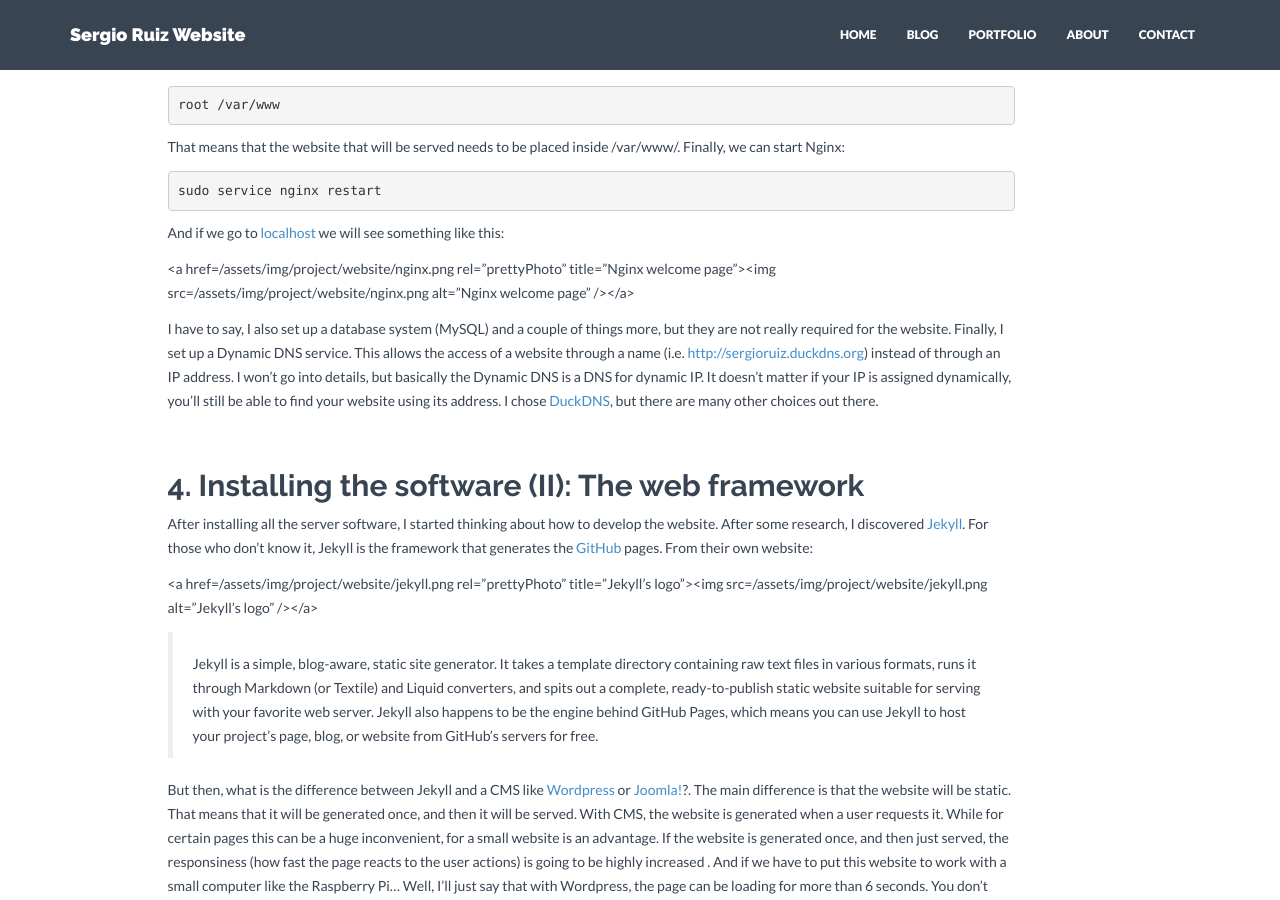
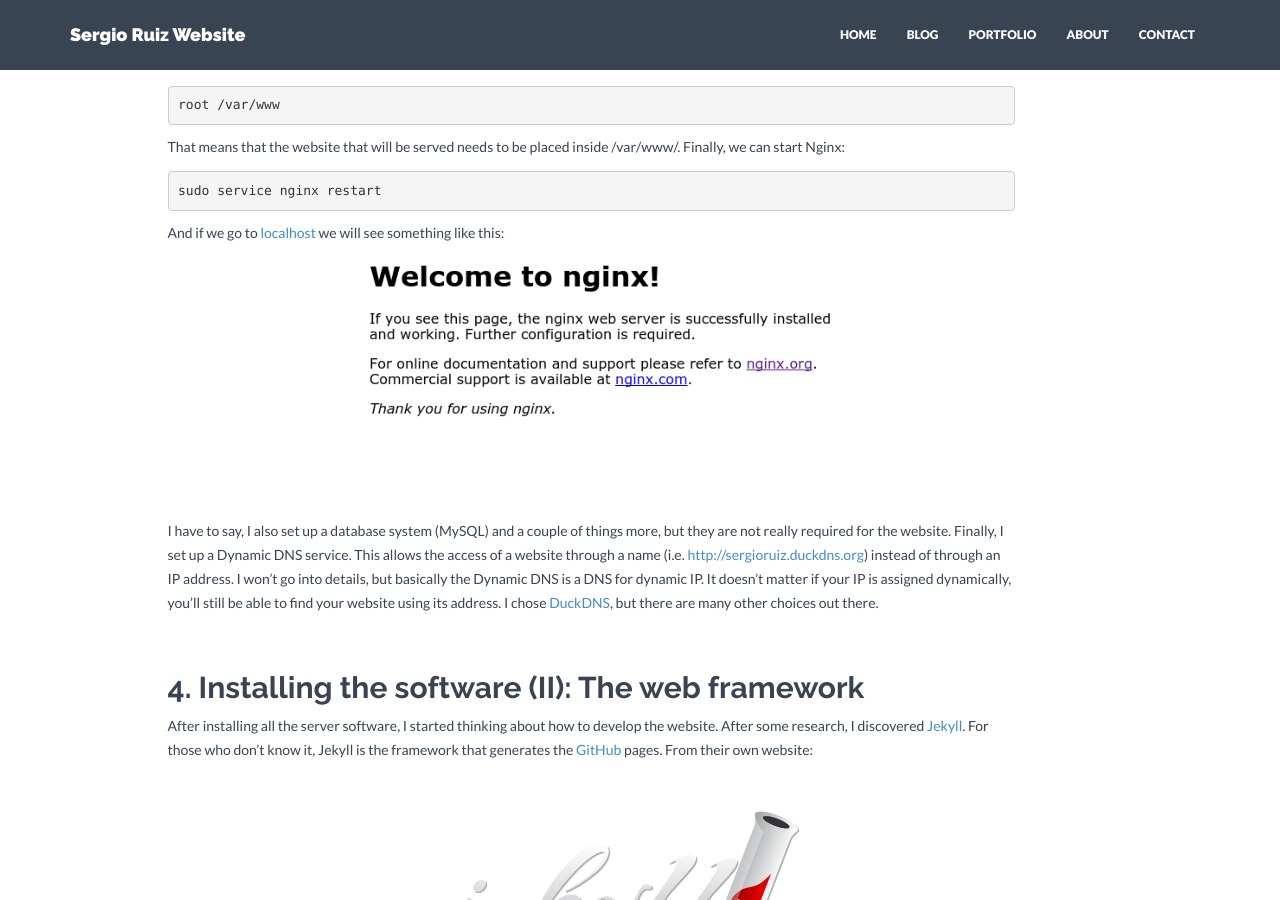
Before and after one commit to sejoruiz/sejoruiz.github.io, a Jekyll site: the page built from _posts/project/2014-09-28-personal-website.markdown, in a window 1280 px wide and 900 px high, scrolled down 2784 px. Built offline with Jekyll 4.4.1, drawn with Linux system fonts in a browser that asks for light colours; nearby versions of some CDN libraries.

Commit message:
Oops, two broken links in a post repaired

```diff
--- a/_posts/project/2014-09-28-personal-website.markdown
+++ b/_posts/project/2014-09-28-personal-website.markdown
@@ -84,7 +84,7 @@ That means that the website that will be served needs to be placed inside /var/w
 
 And if we go to [localhost](http://localhost) we will see something like this:
 
-<a href={{site.project_img}}{{page.images_root}}/nginx.png rel="prettyPhoto" title="Nginx welcome page"><img src={{site.project_img}}{{page.images_root}}/nginx.png alt="Nginx welcome page" /></a>
+[![Nginx welcome page]({{site.project_img}}{{page.images_root}}/nginx.png)]({{site.project_img}}{{page.images_root}}/nginx.png){:rel="prettyPhoto" title="Nginx welcome page"}
 
 I have to say, I also set up a database system (MySQL) and a couple of things more, but they are not really required for the website.
 Finally, I set up a Dynamic DNS service. This allows the access of a website through a name (i.e. [http://sergioruiz.duckdns.org](http://sergioruiz.duckdns.org)) instead of through an IP address. I won't go into details, but basically the Dynamic DNS is a DNS for dynamic IP. It doesn't matter if your IP is assigned dynamically, you'll still be able to find your website using its address. I chose [DuckDNS](http://www.duckdns.org), but there are many other choices out there.
@@ -95,7 +95,7 @@ Finally, I set up a Dynamic DNS service. This allows the access of a website thr
 
 After installing all the server software, I started thinking about how to develop the website. After some research, I discovered [Jekyll](http://jekyllrb.com/). For those who don't know it, Jekyll is the framework that generates the [GitHub](http://www.github.com) pages. From their own website:
 
-<a href={{site.project_img}}{{page.images_root}}/jekyll.png rel="prettyPhoto" title="Jekyll's logo"><img src={{site.project_img}}{{page.images_root}}/jekyll.png alt="Jekyll's logo" /></a>
+[![Jekyll logo]({{site.project_img}}{{page.images_root}}/jekyll.png)]({{site.project_img}}{{page.images_root}}/jekyll.png){:rel="prettyPhoto" title="Jekyll is a static site generator developed by Github"}
 
 >Jekyll is a simple, blog-aware, static site generator. It takes a template directory containing raw text files in various formats, runs it through Markdown (or Textile) and Liquid converters, and spits out a complete, ready-to-publish static website suitable for serving with your favorite web server. Jekyll also happens to be the engine behind GitHub Pages, which means you can use Jekyll to host your project’s page, blog, or website from GitHub’s servers for free.
 
```
